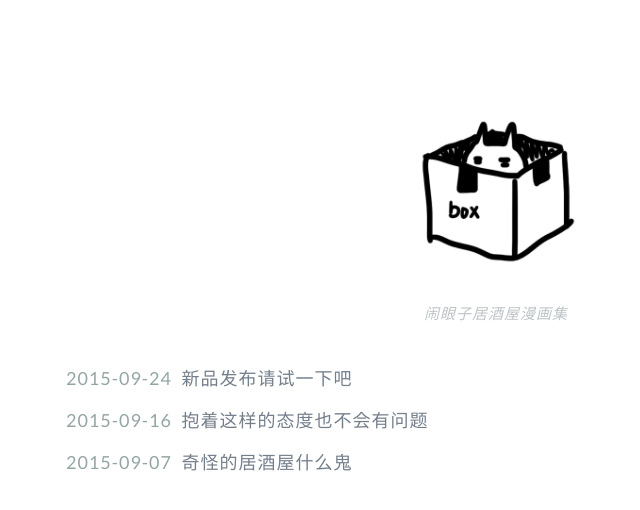
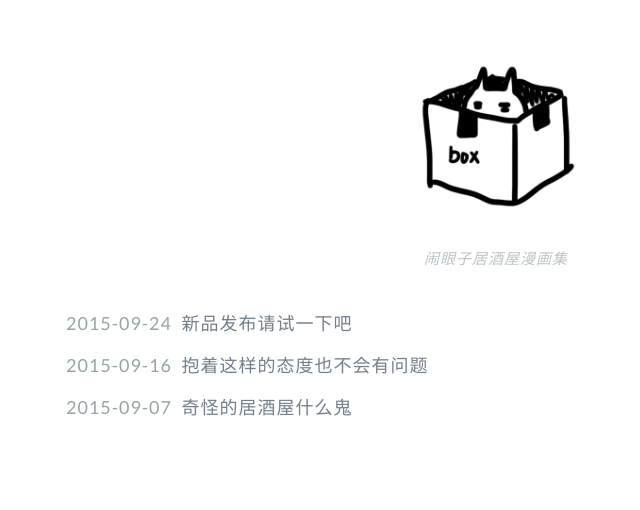
Before and after one commit to yanziwang/yanziwang, a Jekyll site: the page built from comics/cat/index.md, in a window 1280 px wide. Shown: the top 510 px of the page, without its empty margins (144-784 px from the left). Built offline with Jekyll 4.4.1, drawn with Linux system fonts in a browser that asks for light colours.

Commit message:
auto commit by yanziwang

```diff
--- a/comics/cat/index.md
+++ b/comics/cat/index.md
@@ -3,7 +3,7 @@ layout:  page
 title: 归档
 description: 归档
 ---
-<div class="posts home">
+<div class="posts home" style="margin-top: -20px">
     <div class="content indeximg">
         <p class="center">
             <a href="/archive" style="border-bottom: 0px">
```
